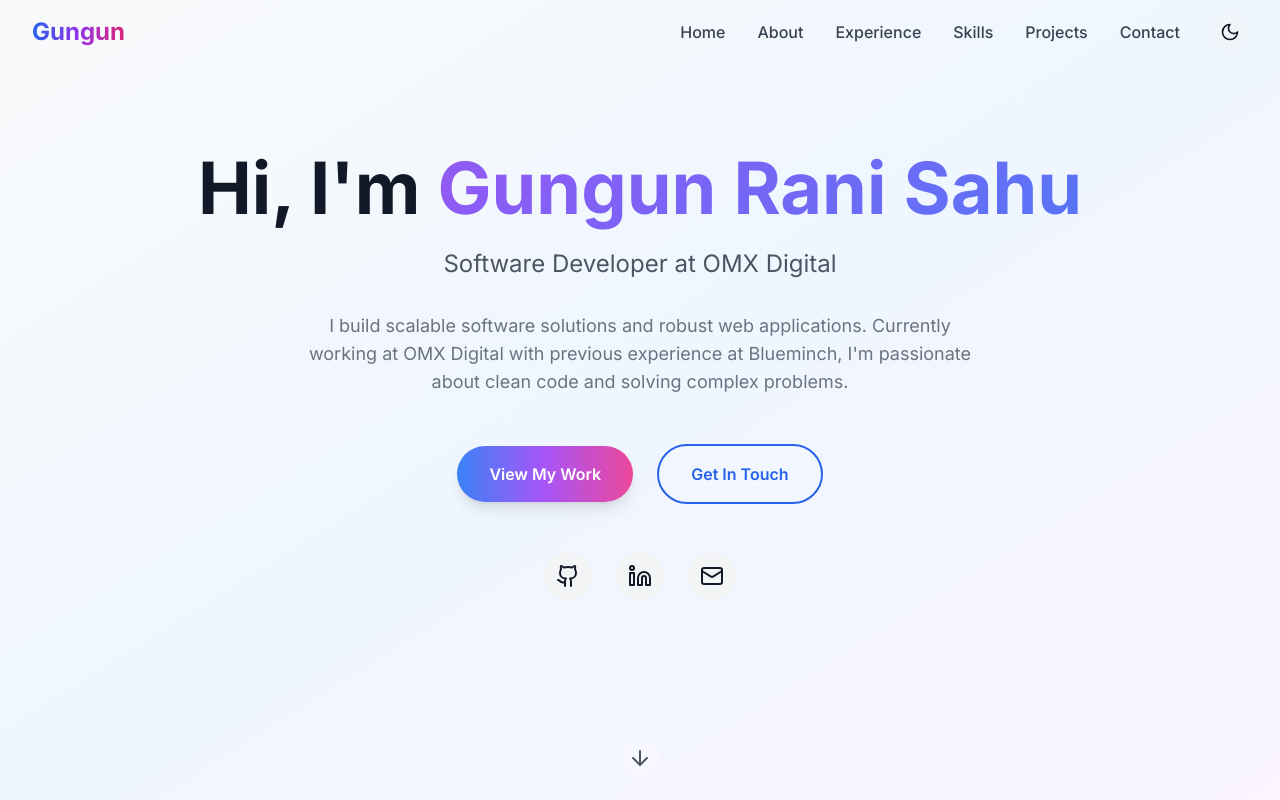
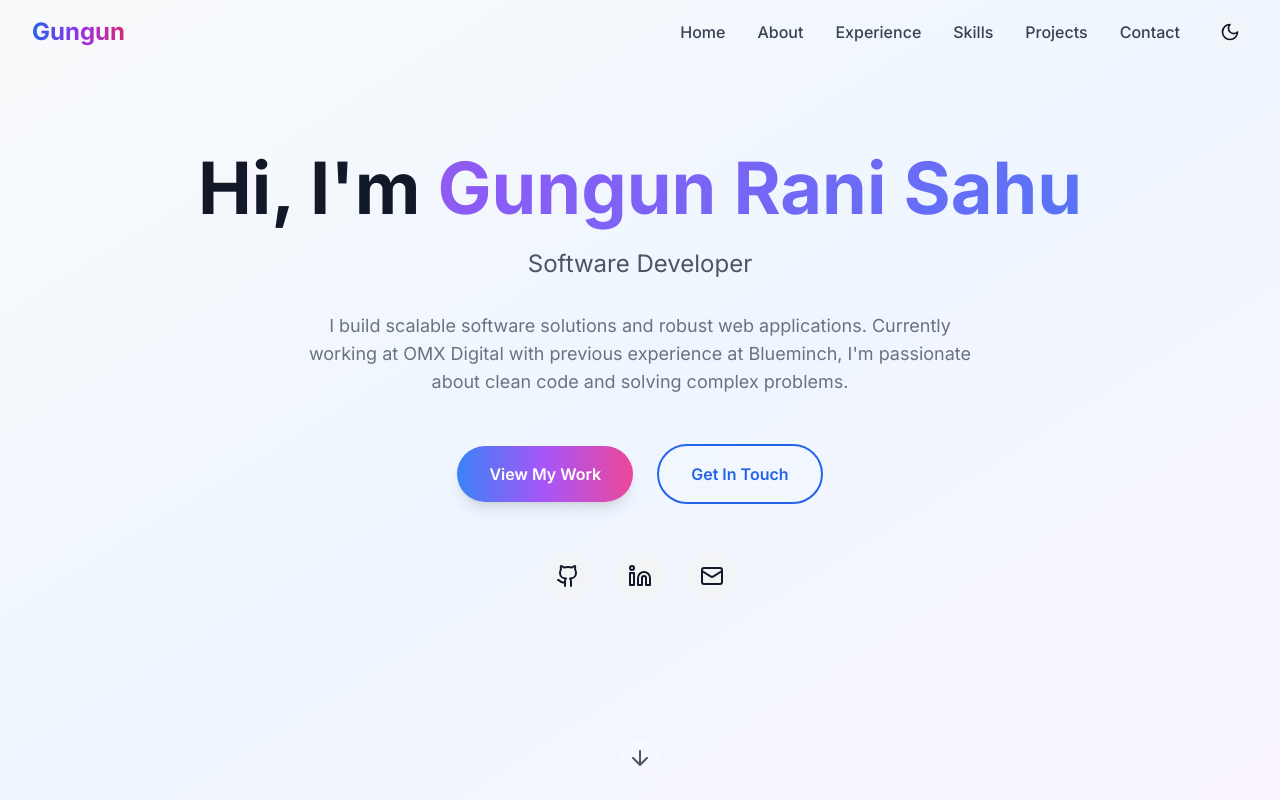
Before and after one commit to GungunRaniSahu/Portfolio-V2, a React (Vite) app: page / in a window 1280 px wide. Shown: the top 800 px of the page. Built offline with nearby package versions, Linux system fonts and the light colour scheme.

Commit message:
-- done something

```diff
--- a/src/components/Hero.tsx
+++ b/src/components/Hero.tsx
@@ -47,7 +47,7 @@ const Hero: React.FC = () => {
             transition={{ delay: 0.4, duration: 0.8 }}
             className="text-xl md:text-2xl text-gray-600 dark:text-gray-300 mb-8"
           >
-            Software Developer at OMX Digital
+            Software Developer
           </motion.p>
 
           <motion.p
```
